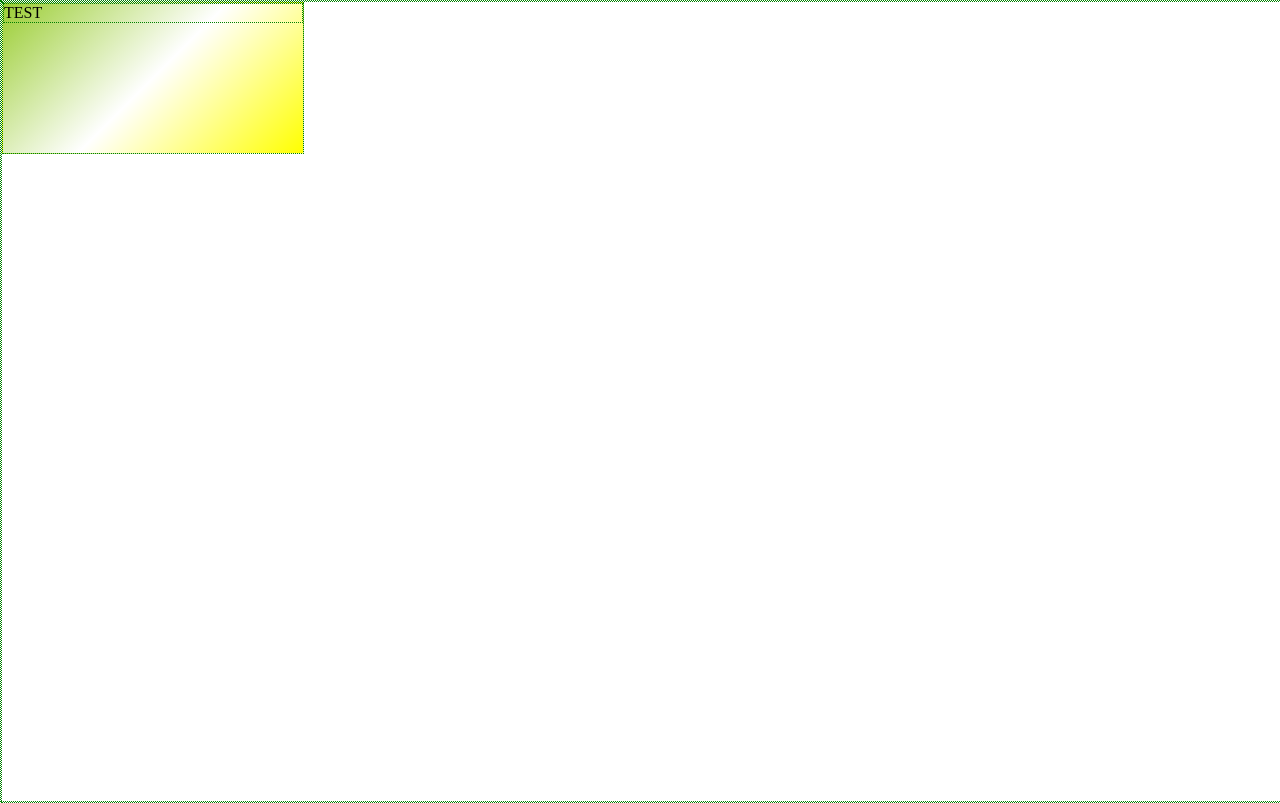
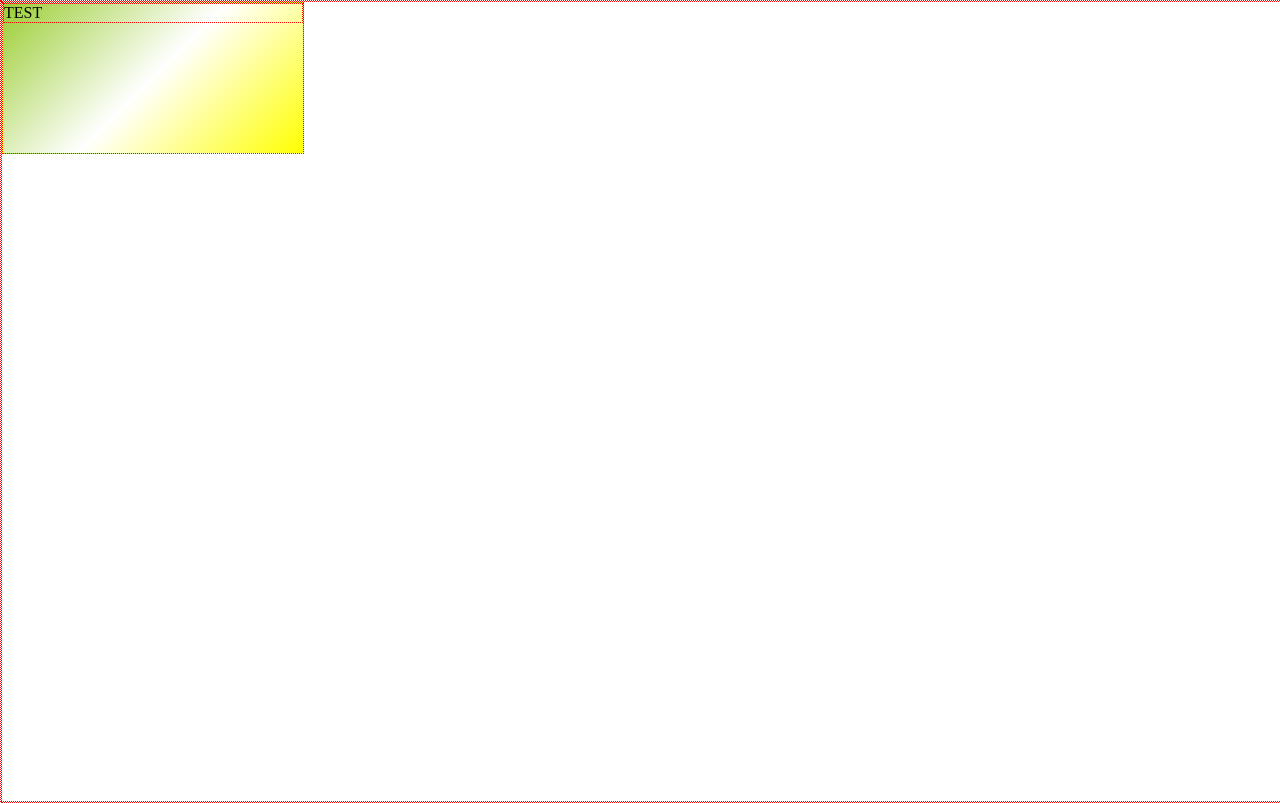
Before and after one commit to tjsgh531/gitTest, a plain HTML site: page index.html in a window 1280 px wide. Drawn offline with Linux system fonts and the light colour scheme.

Commit message:
fist Commit mdf

```diff
--- a/style.css
+++ b/style.css
@@ -1,7 +1,7 @@
 *{
     margin: 0;
     padding: 0;
-    border: 1px dotted green
+    border: 1px dotted red;
 }
 html,body{
     width:100%;
```
